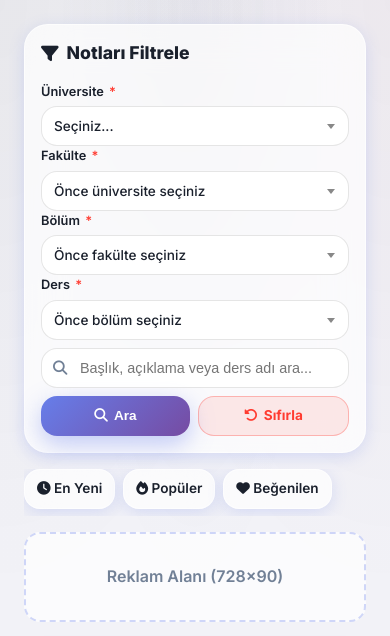
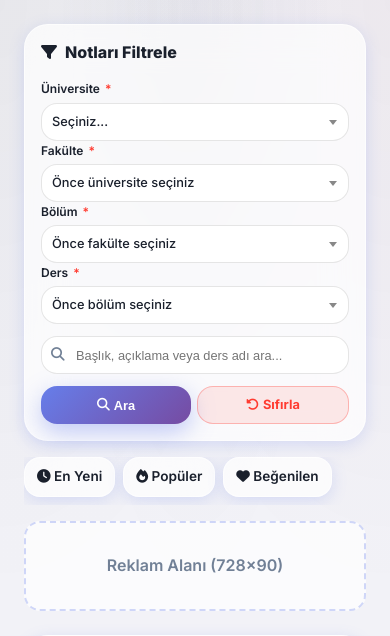
Before and after one commit to serhatblb/UniEduNote_, a Django app: page /notes/ in a window 390 px wide. Shown: the top 636 px of the page. Run offline with Django 5.2, Linux system fonts and the light colour scheme; data that the repository does not hold is empty; some libraries are stand-ins or nearby versions.

Commit message:
filtre son

```diff
--- a/templates/notes/note_list.html
+++ b/templates/notes/note_list.html
@@ -13,8 +13,7 @@
         margin: 0 auto;
     }
 
-    /* Filtre Alanı */
-    /* Filtre Alanı - Yatay Kompakt Versiyon */
+    /* Filtre Alanı - Tam Kompakt Versiyon */
     .filter-section {
         margin-bottom: var(--spacing-lg);
         padding: var(--spacing-md);
@@ -25,72 +24,22 @@
         margin-bottom: var(--spacing-md);
         color: var(--text-primary);
         font-weight: 800;
-        font-size: 1.1rem;
+        font-size: 1rem;
         display: flex;
         align-items: center;
         gap: var(--spacing-xs);
     }
 
     .filter-form {
-        display: flex;
-        flex-direction: row;
-        align-items: flex-end;
-        gap: var(--spacing-xs);
-        flex-wrap: nowrap;
+        display: grid;
+        grid-template-columns: repeat(4, 1fr) 2fr auto;
+        gap: var(--spacing-sm);
+        align-items: end;
     }
 
-    /* Arama Input Wrapper - Sonra arama */
-    .search-input-wrapper {
-        position: relative;
-        flex: 1;
-        min-width: 200px;
-        max-width: 300px;
-    }
-
-    .search-input-wrapper .search-icon {
-        position: absolute;
-        left: 12px;
-        top: 50%;
-        transform: translateY(-50%);
-        color: var(--text-light);
-        font-size: 0.9rem;
-        pointer-events: none;
-    }
-
-    .search-input-wrapper input {
-        width: 100%;
-        padding: 10px 12px 10px 38px;
-        border-radius: var(--radius-md);
-        border: 1px solid rgba(0, 0, 0, 0.1);
-        background: var(--bg-glass-light);
-        font-size: 0.9rem;
-        font-weight: 500;
-        color: var(--text-primary);
-        transition: all 0.3s ease;
-        height: 40px;
-        box-sizing: border-box;
-    }
-
-    .search-input-wrapper input:focus {
-        outline: none;
-        border-color: var(--primary-purple);
-        background: white;
-        box-shadow: 0 0 0 3px rgba(102, 126, 234, 0.1);
-    }
-
-    /* Akademik Hiyerarşi Wrapper - Önce dropdown'lar, yan yana */
+    /* Akademik Hiyerarşi Wrapper */
     .academic-hierarchy-wrapper {
-        display: flex;
-        flex-direction: row;
-        gap: var(--spacing-xs);
-        flex: 0 0 auto;
-        min-width: 0;
-    }
-
-    .academic-hierarchy-wrapper .form-group {
-        flex: 0 0 auto;
-        width: 160px;
-        min-width: 140px;
+        display: contents;
     }
 
     .academic-hierarchy-wrapper .form-group {
@@ -102,7 +51,10 @@
         margin-bottom: 4px;
         font-weight: 600;
         color: var(--text-primary);
-        font-size: 0.8rem;
+        font-size: 0.75rem;
+        white-space: nowrap;
+        overflow: hidden;
+        text-overflow: ellipsis;
     }
 
     .academic-hierarchy-wrapper label .required {
@@ -110,13 +62,13 @@
         margin-left: 2px;
     }
 
-    /* Select2 Custom Styling - Kompakt */
+    /* Select2 Custom Styling */
     .academic-hierarchy-wrapper .select2-container {
         width: 100% !important;
     }
 
     .academic-hierarchy-wrapper .select2-container .select2-selection--single {
-        height: 40px !important;
+        height: 38px !important;
         border: 1px solid rgba(0, 0, 0, 0.1) !important;
         border-radius: var(--radius-md) !important;
         background: var(--bg-glass-light) !important;
@@ -127,15 +79,15 @@
 
     .academic-hierarchy-wrapper .select2-container--default .select2-selection--single .select2-selection__rendered {
         color: var(--text-primary) !important;
-        font-size: 0.85rem;
-        padding-left: 12px;
+        font-size: 0.8rem;
+        padding-left: 10px;
         font-weight: 500;
-        line-height: 40px;
+        line-height: 38px;
     }
 
     .academic-hierarchy-wrapper .select2-container--default .select2-selection--single .select2-selection__arrow {
-        height: 38px !important;
-        right: 8px;
+        height: 36px !important;
+        right: 6px;
     }
 
     .academic-hierarchy-wrapper .select2-container--open .select2-selection--single {
@@ -148,18 +100,59 @@
         background: linear-gradient(135deg, var(--primary-purple) 0%, var(--primary-dark-purple) 100%) !important;
     }
 
-    /* Filtre Butonları - En sağda */
+    /* Arama Input Wrapper */
+    .search-input-wrapper {
+        position: relative;
+        min-width: 0;
+    }
+
+    .search-input-wrapper .search-icon {
+        position: absolute;
+        left: 10px;
+        top: 50%;
+        transform: translateY(-50%);
+        color: var(--text-light);
+        font-size: 0.85rem;
+        pointer-events: none;
+        z-index: 1;
+    }
+
+    .search-input-wrapper input {
+        width: 100%;
+        padding: 9px 10px 9px 34px;
+        border-radius: var(--radius-md);
+        border: 1px solid rgba(0, 0, 0, 0.1);
+        background: var(--bg-glass-light);
+        font-size: 0.85rem;
+        font-weight: 500;
+        color: var(--text-primary);
+        transition: all 0.3s ease;
+        height: 38px;
+        box-sizing: border-box;
+    }
+
+    .search-input-wrapper input:focus {
+        outline: none;
+        border-color: var(--primary-purple);
+        background: white;
+        box-shadow: 0 0 0 3px rgba(102, 126, 234, 0.1);
+    }
+
+    .search-input-wrapper input::placeholder {
+        font-size: 0.8rem;
+    }
+
+    /* Filtre Butonları */
     .filter-buttons {
         display: flex;
-        gap: var(--spacing-xs);
+        gap: 6px;
         flex-shrink: 0;
-        align-items: center;
     }
 
     .filter-btn,
     .filter-btn-reset {
-        padding: 10px 16px;
-        font-size: 0.85rem;
+        padding: 8px 14px;
+        font-size: 0.8rem;
         font-weight: 700;
         border-radius: var(--radius-md);
         transition: all 0.3s ease;
@@ -169,10 +162,9 @@
         display: inline-flex;
         align-items: center;
         justify-content: center;
-        gap: 6px;
-        height: 40px;
+        gap: 4px;
+        height: 38px;
         white-space: nowrap;
-        min-width: auto;
     }
 
     .filter-btn {
@@ -194,6 +186,11 @@
     .filter-btn-reset:hover {
         background: var(--error);
         color: white;
+    }
+
+    /* Hidden inputs */
+    input[type="hidden"] {
+        display: none;
     }
 
     /* Sıralama Butonları */
@@ -407,38 +404,47 @@
             gap: var(--spacing-md);
         }
 
+    /* Responsive */
+    @media (max-width: 1200px) {
         .filter-form {
-            flex-direction: column;
-            align-items: stretch;
+            grid-template-columns: repeat(2, 1fr);
+            gap: var(--spacing-sm);
         }
 
         .search-input-wrapper {
-            min-width: 100%;
+            grid-column: 1 / -1;
         }
 
-        .academic-hierarchy-wrapper {
-            flex-direction: column;
+        .filter-buttons {
+            grid-column: 1 / -1;
+            justify-content: flex-end;
+        }
+    }
+
+    @media (max-width: 768px) {
+        .filter-form {
+            grid-template-columns: 1fr;
+            gap: var(--spacing-sm);
+        }
+
+        .search-input-wrapper {
+            grid-column: 1;
+        }
+
+        .academic-hierarchy-wrapper .form-group {
             width: 100%;
         }
 
-        .academic-hierarchy-wrapper .form-group {
-            min-width: 100%;
-        }
-
         .filter-buttons {
+            grid-column: 1;
             width: 100%;
-            justify-content: stretch;
         }
 
         .filter-btn,
         .filter-btn-reset {
             flex: 1;
         }
-
-        .filter-btn,
-        .filter-btn-reset {
-            width: 100%;
-        }
+    }
 
         .sort-buttons {
             gap: var(--spacing-xs);
```
